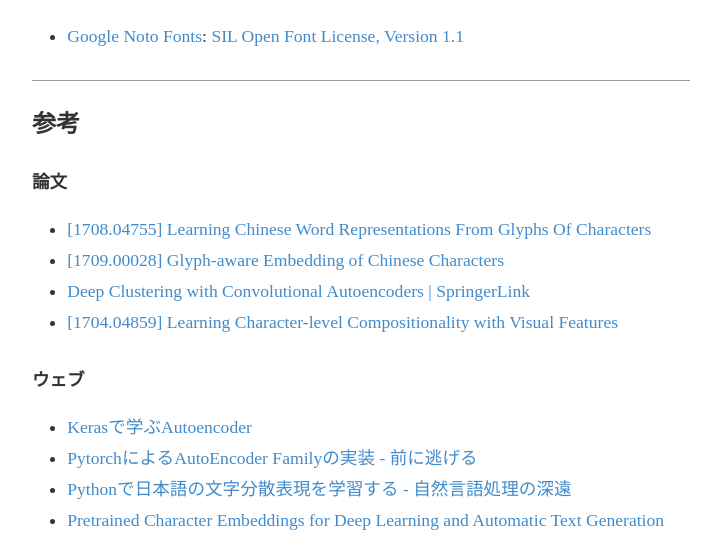
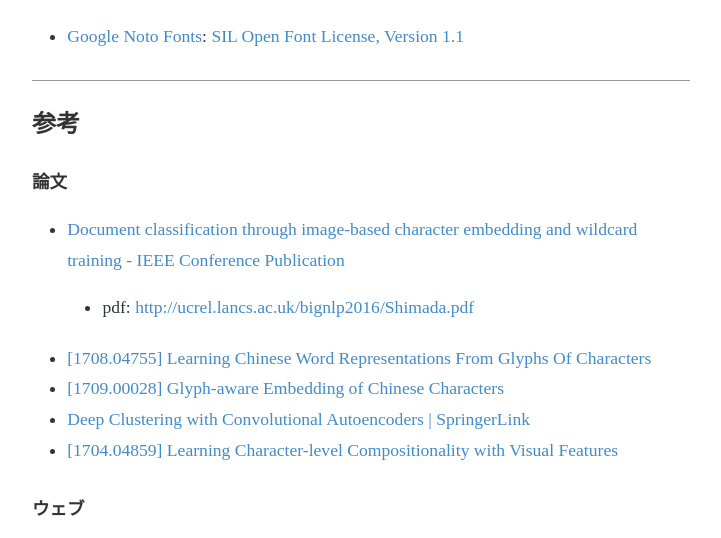
Before and after one commit to yag-ays/yag-ays.github.io, a plain HTML site: page project/char-embedding/index.html in a window 1280 px wide. Shown: the part 4809-5347 px from the top of the page, without its empty margins (279-1000 px from the left). Drawn offline with Linux system fonts and the light colour scheme; a script that the page names is missing.

Commit message:
:pencil2:

```diff
--- a/project/char-embedding/index.html
+++ b/project/char-embedding/index.html
@@ -1168,6 +1168,11 @@ Out[]:
 <h3 id="論文">論文</h3>
 
 <ul>
+<li><a href="https://ieeexplore.ieee.org/document/7841067/">Document classification through image-based character embedding and wildcard training - IEEE Conference Publication</a>
+
+<ul>
+<li>pdf: <a href="http://ucrel.lancs.ac.uk/bignlp2016/Shimada.pdf">http://ucrel.lancs.ac.uk/bignlp2016/Shimada.pdf</a></li>
+</ul></li>
 <li><a href="https://arxiv.org/abs/1708.04755">[1708.04755] Learning Chinese Word Representations From Glyphs Of Characters</a></li>
 <li><a href="https://arxiv.org/abs/1709.00028">[1709.00028] Glyph-aware Embedding of Chinese Characters</a></li>
 <li><a href="https://link.springer.com/chapter/10.1007/978-3-319-70096-0_39">Deep Clustering with Convolutional Autoencoders | SpringerLink</a></li>
```
